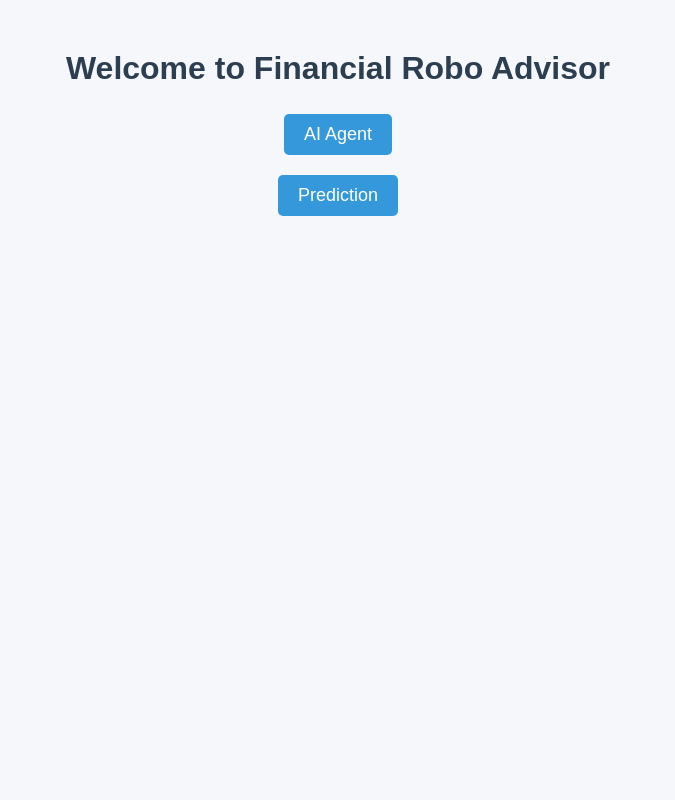
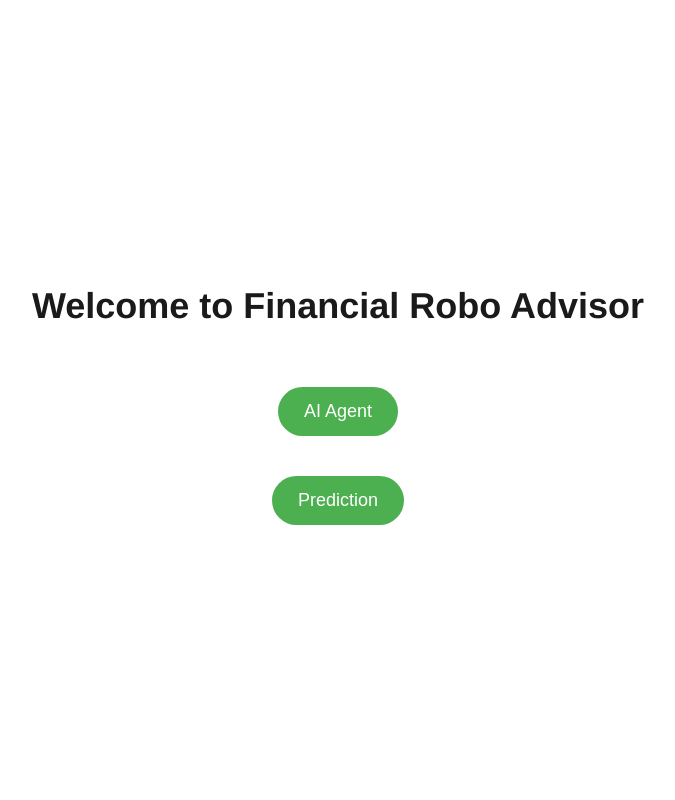
Before and after one commit to anthony-koh/20240814-genai-web3, a Flask app: page / in a window 1280 px wide. Shown: the whole page, without its empty margins (302-977 px from the left). Run offline with Flask 3, Linux system fonts and the light colour scheme.

Commit message:
Update index.html

```diff
--- a/templates/index.html
+++ b/templates/index.html
@@ -6,33 +6,39 @@
     <title>Financial Robo Advisor</title>
     <style>
         body {
-            font-family: Arial, sans-serif;
-            background-color: #f5f7fa;
+            font-family: 'Helvetica Neue', sans-serif;
+            background-color: #ffffff;
             color: #333;
-            text-align: center;
             margin: 0;
             padding: 0;
+            display: flex;
+            flex-direction: column;
+            align-items: center;
+            justify-content: center;
+            height: 100vh;
         }
         h2 {
-            margin-top: 50px;
-            color: #2c3e50;
-            font-size: 32px;
+            color: #1a1a1a;
+            font-size: 36px;
+            margin-bottom: 40px;
         }
         form {
             margin: 20px 0;
         }
         input[type="submit"] {
-            background-color: #3498db;
+            background-color: #4CAF50;
             color: white;
-            padding: 10px 20px;
+            padding: 12px 24px;
             font-size: 18px;
-            border: none;
-            border-radius: 5px;
+            border: 2px solid transparent;
+            border-radius: 25px;
             cursor: pointer;
-            transition: background-color 0.3s;
+            transition: background-color 0.3s, transform 0.3s;
+            outline: none;
         }
         input[type="submit"]:hover {
-            background-color: #2980b9;
+            background-color: #45a049;
+            transform: scale(1.05);
         }
     </style>
 </head>
```
